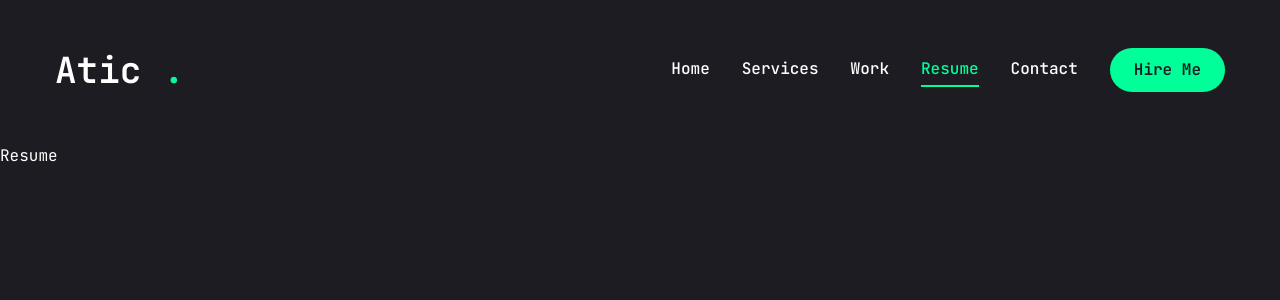
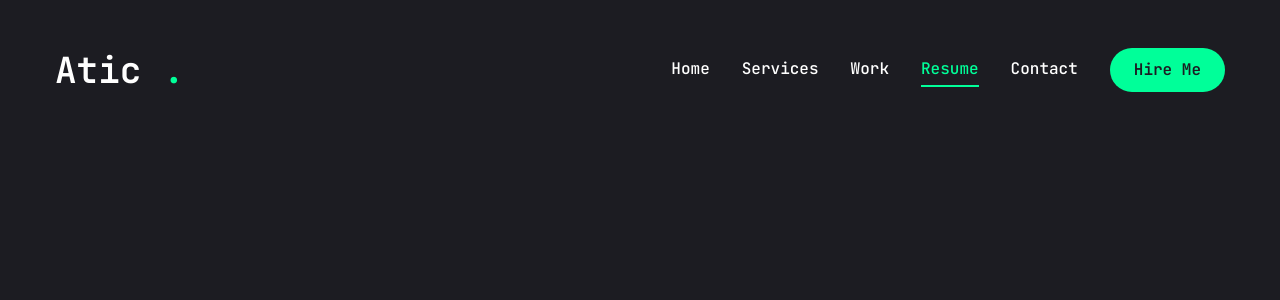
Before and after one commit to aticmahbub/atic-mahbub-portfolio, a Next.js app: page /resume in a window 1280 px wide. Shown: the top 300 px of the page. Built offline with nearby package versions, Linux system fonts and the light colour scheme.

Commit message:
ui for resume page

```diff
--- a/app/resume/page.jsx
+++ b/app/resume/page.jsx
@@ -2,8 +2,10 @@
 
 import { FaHtml5, FaCss3, FaNodeJs, FaReact,FaGithub, } from "react-icons/fa";
 import {SiTailwindcss, SiMongodb, SiJavascript, SiFirebase} from 'react-icons/si'
-
-
+import { Tabs, TabsContent, TabsList, TabsTrigger } from "@/components/ui/tabs";
+import { Tooltip, TooltipContent, TooltipProvider, TooltipTrigger } from "@/components/ui/tooltip";
+import { ScrollArea } from "@radix-ui/react-scroll-area";
+import {animate, easeIn, motion} from 'framer-motion'
 const Resume = () => {
     const about = {
         title: "About me",
@@ -112,10 +114,20 @@ const Resume = () => {
 
         ]
     }
+
+
+
     return (
-        <div>
-            Resume
-        </div>
+        <motion.div
+        initial={{opacity:0}}
+        animate={{
+            opacity:1,
+            transition:{delay:2.4, duration: 0.4, ease:easeIn}
+        }}
+        className="min-h-[80vh] flex items-center justify-center py-12 xl:py-0"
+        >
+            <div className="container mx-auto"></div>
+            </motion.div>
     );
 };
 
```
